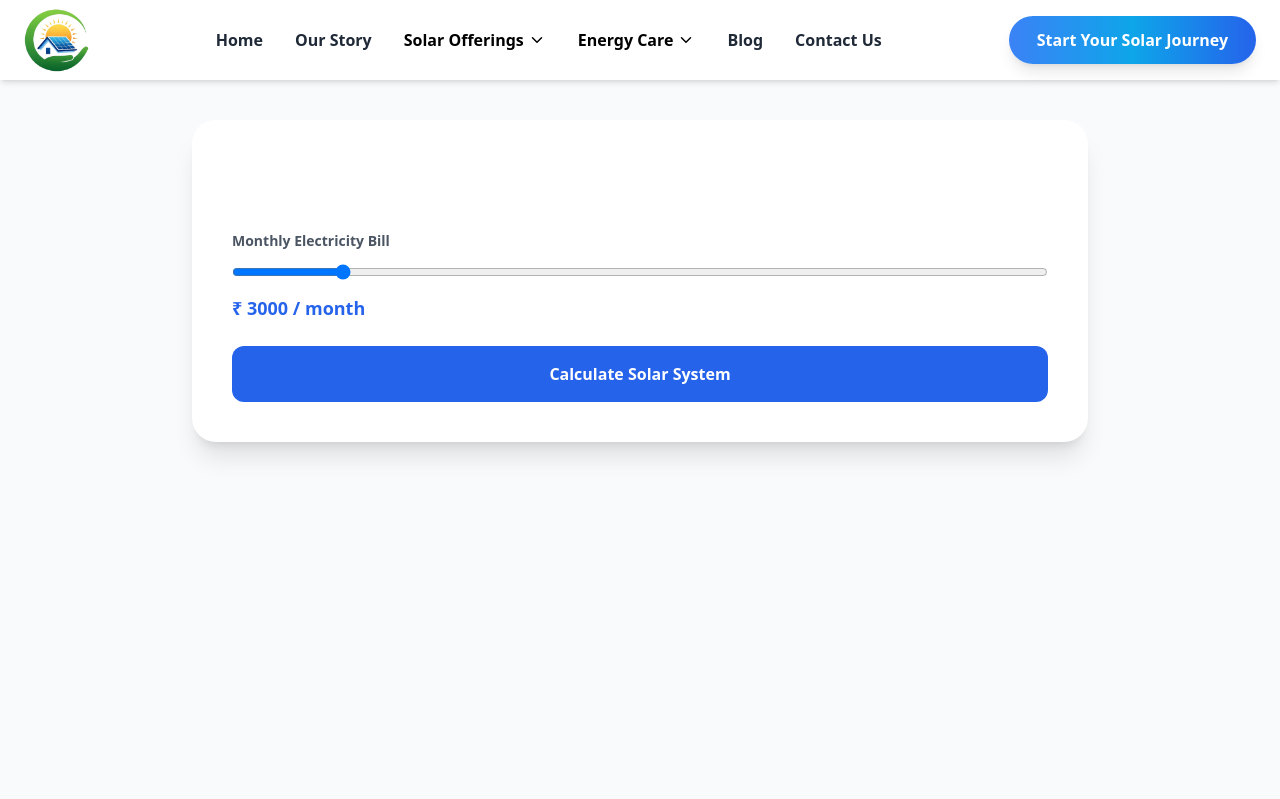
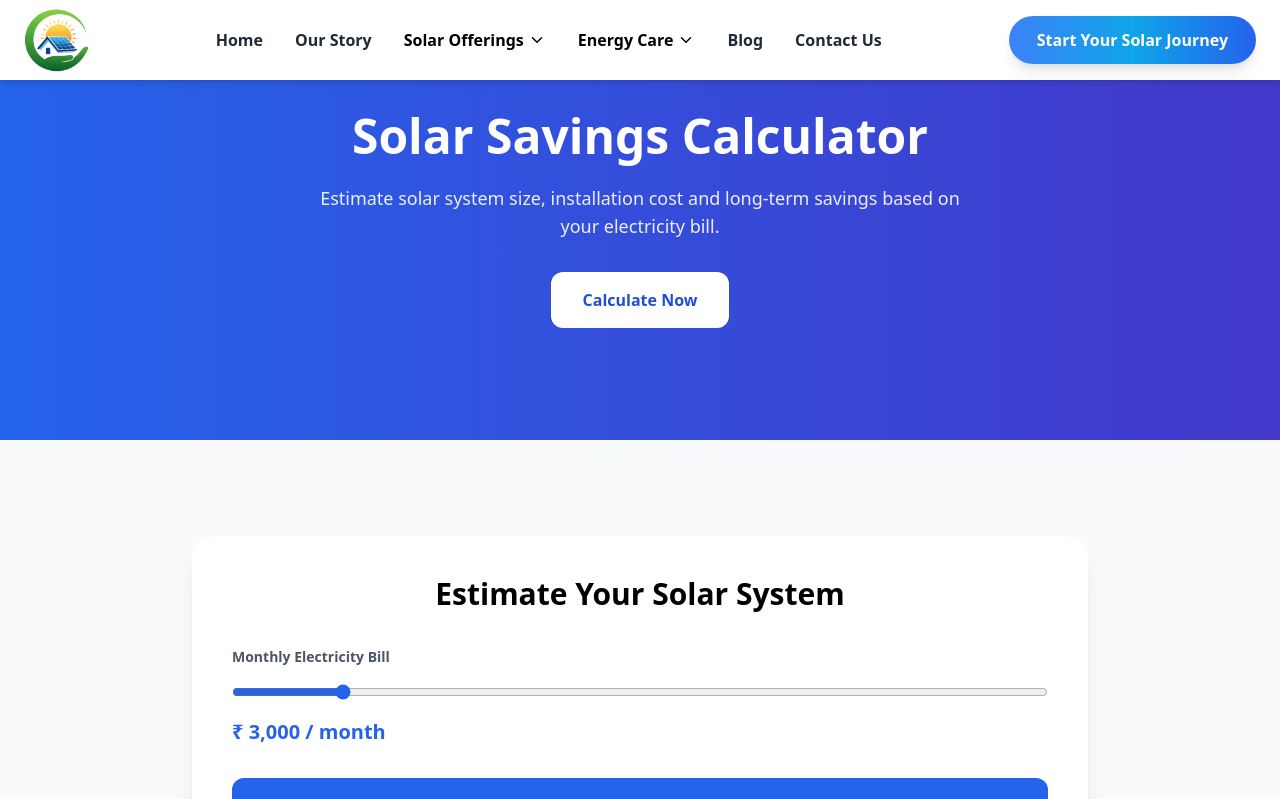
Before and after one commit to GauriKukutkar/ansh-solar-website, a React (Vite) app: page /solar-calculator in a window 1280 px wide. Shown: the top 799 px of the page. Built offline with nearby package versions, Linux system fonts and the light colour scheme.

Commit message:
updated solar calculater

```diff
--- a/src/Pages/solar-calculator.tsx
+++ b/src/Pages/solar-calculator.tsx
@@ -1,42 +1,101 @@
 import { useState } from "react";
+import { motion } from "framer-motion";
 
 type SolarResult = {
-  systemSize: string;
+  system_size: string;
+  panels: string;
   cost: string;
-  yearlySavings: string;
+  subsidy: string;
+  payback: string;
 };
 
 export default function SolarCalculator() {
 
   const [bill, setBill] = useState<number>(3000);
+  const [loading, setLoading] = useState(false);
   const [result, setResult] = useState<SolarResult | null>(null);
 
-  const calculateSolar = () => {
+  const calculateSolar = async () => {
 
-    const systemSize = bill / 1000;
-    const cost = systemSize * 55000;
-    const yearlySavings = bill * 12 * 0.8;
+    setLoading(true);
 
-    setResult({
-      systemSize: systemSize.toFixed(2),
-      cost: cost.toFixed(0),
-      yearlySavings: yearlySavings.toFixed(0)
-    });
+    try {
+
+      const res = await fetch(
+        "https://anshsolarelectricals.com/Backend/solar_calculator.php",
+        {
+          method: "POST",
+          headers: { "Content-Type": "application/json" },
+          body: JSON.stringify({ bill })
+        }
+      );
+
+      const data = await res.json();
+
+      setResult(data);
+
+    } catch (err) {
+
+      alert("Calculation failed");
+
+    }
+
+    setLoading(false);
   };
 
   return (
-    <div className="min-h-screen bg-gray-50 pt-[120px] px-6">
+    <div className="min-h-screen bg-gray-50">
+
+      {/* HERO SECTION */}
+
+      <motion.section
+        initial={{ opacity: 0, y: 40 }}
+        animate={{ opacity: 1, y: 0 }}
+        transition={{ duration: 0.6 }}
+        className="bg-gradient-to-r from-blue-600 to-indigo-700 text-white py-28 px-6"
+      >
+
+        <div className="max-w-6xl mx-auto text-center">
+
+          <h1 className="text-4xl md:text-5xl font-bold mb-6">
+            Solar Savings Calculator
+          </h1>
+
+          <p className="text-lg opacity-90 max-w-2xl mx-auto">
+            Estimate solar system size, installation cost and long-term savings
+            based on your electricity bill.
+          </p>
+
+          <a
+            href="#calculator"
+            className="inline-block mt-8 bg-white text-blue-700 px-8 py-4 rounded-xl font-semibold"
+          >
+            Calculate Now
+          </a>
+
+        </div>
+
+      </motion.section>
+
+
+      {/* CALCULATOR */}
+
+      <section
+        id="calculator"
+        className="py-24 px-6"
+      >
 
         <div className="max-w-4xl mx-auto bg-white shadow-xl rounded-3xl p-10">
 
-        <h1 className="text-3xl font-bold text-center mb-8">
-          Solar Savings Calculator
-        </h1>
+          <h2 className="text-3xl text-black font-bold text-center mb-8">
+            Estimate Your Solar System
+          </h2>
 
-        <div className="space-y-6">
+          <div className="space-y-8">
 
             <div>
-            <label className="text-sm font-semibold text-gray-600">
+
+              <label className="text-sm text-gray-600 font-semibold">
                 Monthly Electricity Bill
               </label>
 
@@ -47,38 +106,70 @@ export default function SolarCalculator() {
                 step="500"
                 value={bill}
                 onChange={(e) => setBill(Number(e.target.value))}
-              className="w-full mt-3"
+                className="w-full mt-4 accent-blue-600"
               />
 
-            <p className="text-lg font-bold text-blue-600 mt-2">
-              ₹ {bill} / month
+              <p className="text-xl font-bold text-blue-600 mt-3">
+                ₹ {bill.toLocaleString()} / month
               </p>
+
             </div>
+
 
             <button
               onClick={calculateSolar}
-            className="w-full bg-blue-600 text-white py-4 rounded-xl font-semibold"
+              disabled={loading}
+              className="w-full py-4 rounded-xl bg-blue-600 text-white font-bold text-lg"
             >
-            Calculate Solar System
+              {loading ? "Calculating..." : "Calculate Solar System"}
             </button>
 
           </div>
 
+
+          {/* RESULT SECTION */}
+
           {result && (
-          <div className="mt-10 text-black bg-gray-100 p-6 rounded-xl">
 
-            <h2 className="text-xl font-bold mb-4">
-              Estimated Solar System
-            </h2>
+            <motion.div
+              initial={{ opacity: 0 }}
+              animate={{ opacity: 1 }}
+              className="mt-12 grid md:grid-cols-2 gap-6 text-black"
+            >
 
-            <p>Required System Size: <b>{result.systemSize} kW</b></p>
-            <p>Estimated Installation Cost: <b>₹ {result.cost}</b></p>
-            <p>Estimated Yearly Savings: <b>₹ {result.yearlySavings}</b></p>
+              <div className="bg-gray-100 p-6 rounded-xl">
+                <p className="text-sm text-gray-600">System Size</p>
+                <p className="text-2xl font-bold">{result.system_size} kW</p>
+              </div>
 
+              <div className="bg-gray-100 p-6 rounded-xl">
+                <p className="text-sm text-gray-600">Solar Panels Needed</p>
+                <p className="text-2xl font-bold">{result.panels}</p>
               </div>
+
+              <div className="bg-gray-100 p-6 rounded-xl">
+                <p className="text-sm text-gray-600">Installation Cost</p>
+                <p className="text-2xl font-bold">₹ {result.cost}</p>
+              </div>
+
+              <div className="bg-gray-100 p-6 rounded-xl">
+                <p className="text-sm text-gray-600">Government Subsidy</p>
+                <p className="text-2xl font-bold">₹ {result.subsidy}</p>
+              </div>
+
+              <div className="bg-gray-100 p-6 rounded-xl md:col-span-2">
+                <p className="text-sm text-gray-600">Estimated Payback Period</p>
+                <p className="text-2xl font-bold">{result.payback} Years</p>
+              </div>
+
+            </motion.div>
+
           )}
 
         </div>
+
+      </section>
+
     </div>
   );
 }
```
Also changed, not shown: 6 other files (tests, documents, lock files or other folders). Lines whose indentation alone changed are shown as unchanged.
